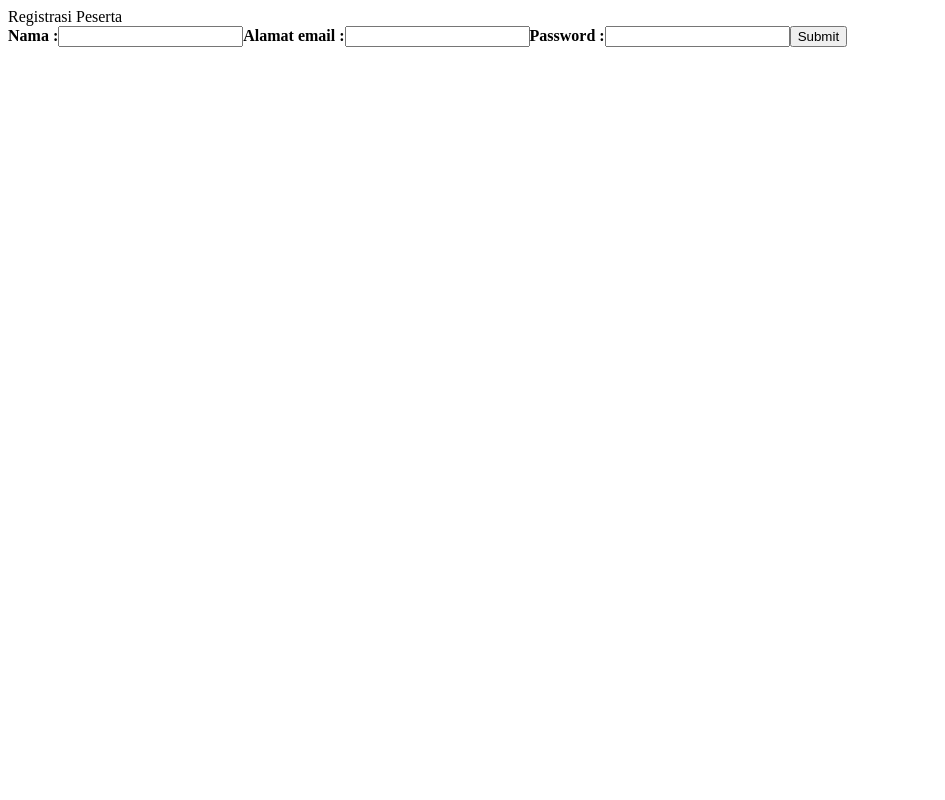
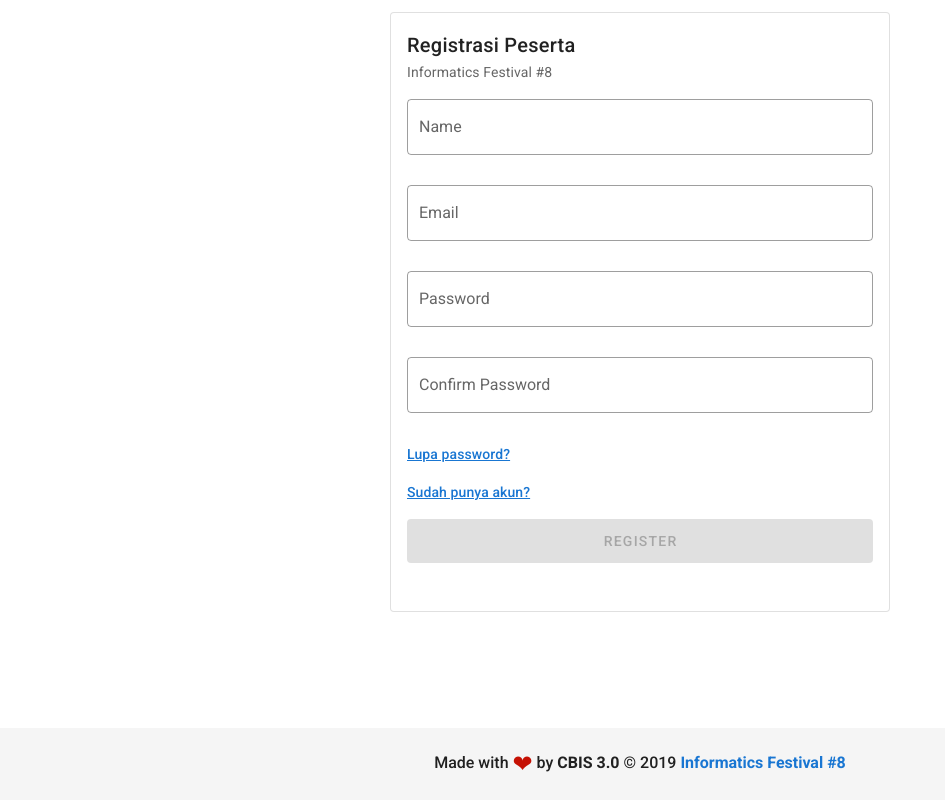
Before and after one commit to ifest-uajy/dashboard, a Vue app: page /register in a window 1280 px wide. Shown: the whole page, without its empty margins (0-945 px from the left). Built offline with nearby package versions, Linux system fonts and the light colour scheme.

Commit message:
Working registration and login page

```diff
--- a/package.json
+++ b/package.json
@@ -8,6 +8,7 @@
   },
   "dependencies": {
     "axios": "^0.19.0",
+    "buefy": "^0.8.6",
     "core-js": "^3.3.2",
     "js-cookie": "^2.2.1",
     "vue": "^2.6.10",
--- a/public/index.html
+++ b/public/index.html
@@ -10,6 +10,7 @@
     <title>Informatics Festival 8</title>
     <link rel="stylesheet" href="https://fonts.googleapis.com/css?family=Roboto:100,300,400,500,700,900">
     <link rel="stylesheet" href="https://cdn.jsdelivr.net/npm/@mdi/font@latest/css/materialdesignicons.min.css">
+
   </head>
   <body>
     <noscript>
--- a/src/App.vue
+++ b/src/App.vue
@@ -1,5 +1,7 @@
 <template>
-    <router-view />
+    <v-app>
+        <router-view />
+    </v-app>
 </template>
 
 <script>
--- /dev/null
+++ b/src/components/Footer.vue
@@ -0,0 +1,32 @@
+<template>
+  <v-footer absolute class="font-weight-medium" justify-center>
+    <v-container>
+      <v-layout>
+        <v-flex>
+          <p class="text-center ma-0">
+            Made with
+            <span style="color: #c51104; font-size: 1.5em; vertical-align:middle;">❤</span>
+            by
+            <strong>CBIS 3.0</strong>
+            © {{ new Date().getFullYear() }}
+            <a
+              href="https://ifest-uajy.com"
+              target="_blank"
+              rel="noopener noreferrer"
+              class="LinkToHome"
+            >
+              <strong>Informatics Festival #8</strong>
+            </a>
+          </p>
+        </v-flex>
+      </v-layout>
+    </v-container>
+  </v-footer>
+</template>
+
+
+<style scoped>
+.LinkToHome {
+    text-decoration-line: unset
+}
+</style>
--- a/src/models/authsys.js
+++ b/src/models/authsys.js
@@ -5,9 +5,10 @@ export default {
     namespaced: true,
     state: {
         user: null,
-        errors: "",
+        errors: [],
         loading: false,
-        redirectTo: null
+        redirectTo: null,
+        message: [],
     },
     getters: {
         isLoggedIn(state) {
@@ -29,12 +30,18 @@ export default {
         },
         setRedirectTo(state, redirectTo) {
             state.redirectTo = redirectTo
+        },
+        setMessage(state, m) {
+            state.message = m
+        },
+        resetMessage(state) {
+            state.message = ""
         }
     },
     actions: {
         async login({ commit }, { email, password, router }) {
             try {
-                console.log("HELL")
+                //console.log("HELL")
                 commit('setLoading', true)
                 commit('resetError')
                 let response = await handle.post( '/auth/login/', { email, password })
@@ -44,8 +51,8 @@ export default {
                 router.push(redirectTo)
             } catch (e) {
                 if(e.response.data.message) {
-                    console.log(e.response.data.message)
-                    commit('setError', e.response.data.message)
+                    console.log(e.response.data)
+                    commit('setError', e.response.data)
                 } else {
                     commit('setError', e)
                 }
@@ -55,6 +62,28 @@ export default {
         },
         async clear({ commit }) {
             commit('resetError')
+            commit('resetMessage')
+        },
+        async register({commit}, {full_name, email, password}) {
+            try {
+                commit('setLoading', true)
+                commit('resetError')
+                commit('resetMessage')
+                let response = await handle.post('/auth/register/', {full_name, email, password})
+                if(response.status == 201) {
+                    console.log(response.data)
+                    commit('setMessage', response.data)
+                }
+            } catch (e) {
+                if(e.response.data) {
+                    console.log(e.response.data)
+                    commit('setError', e.response.data)
+                } else {
+                    commit('setError', e)
+                }
+            } finally {
+                commit('setLoading', false)
+            }
         },
         async logout({ commit }) {
             try {
--- a/src/views/Login.vue
+++ b/src/views/Login.vue
@@ -1,44 +1,77 @@
 <template>
-    <div class="container">
-        <div class="row justify-content-center">
-            <div class="col-md-8">
-                <div class="card">
-                    <div class="card-header">
-                        Registrasi Peserta
-                    </div>
-                  {{errors}}
+  <v-container>
+    <v-layout justify-center>
+      <v-card outlined max-width="500" width="500">
+        <v-card-title>Registrasi Peserta</v-card-title>
+        <v-card-subtitle>Informatics Festival #8</v-card-subtitle>
 
-                    <div class="card-body">
-                        <form v-on:submit.prevent="login">
+        <v-card-text>
+          <v-form ref="form" @submit.prevent="login">
+            <v-text-field
+              v-model="email"
+              label="Email"
+              type="email"
+              required
+              :rules="emailRules"
+              outlined
+            ></v-text-field>
+            <v-text-field
+              v-model="password"
+              label="Password"
+              type="password"
+              autocomplete="current-password"
+              required
+              outlined
+            ></v-text-field>
 
-                        <strong>Name:</strong>
+            <p class="font-weight-medium">
+              <router-link to="/reset-password">Lupa password?</router-link>
+            </p>
+            <p class="font-weight-medium">
+              <router-link to="/register">Belum punya akun?</router-link>
+            </p>
 
-                        <input type="text" class="form-control" v-model="email">
-                        <input type="text" class="form-control" v-model="password">
-
-
-                        <button class="btn btn-success">Submit</button>
-
-                        </form>
-                    </div>
-                    <div>
-
-                    </div>
-                </div>
-            </div>
-        </div>
-    </div>
+            <v-btn
+              large
+              block
+              color="primary"
+              type="submit"
+              :loading="loading"
+              :disabled="!isComplete"
+            >Register</v-btn>
+          </v-form>
+        </v-card-text>
+        <v-card-text>
+          <v-alert v-if="errors.message" type="error" outlined>{{ errors.message }}</v-alert>
+        </v-card-text>
+      </v-card>
+    </v-layout>
+    <Footer />
+  </v-container>
 </template>
-
 <script>
 import { mapState, mapActions } from 'vuex'
+import Footer from "../components/Footer";
 
 export default {
     data: () => ({
         email: '',
-        password: ''
+        password: '',
+        emailRules: [
+            v => !!v || "E-mail is required",
+            v => /.+@.+\..+/.test(v) || "E-mail must be valid"
+        ]
     }),
+      components: {
+    Footer
+  },
     computed: {
+            isComplete() {
+      return (
+        this.email &&
+        this.password
+      );
+    },
         ...mapState({
             errors: state => state.authsys.errors,
             loading: state=> state.authsys.loading
--- a/src/views/dashboard.vue
+++ b/src/views/dashboard.vue
@@ -1,8 +1,10 @@
 <template>
-  <div id="dashboard">
-    <h1>Selamat Datang</h1>
-    <p>Halaman dashboard {{user.full_name}}</p>
+<section class="section">
+  <div class="container">
+    <h2 class="subtitle">Informatics Festival #8</h2>
+    <h1 class="title">Selamat datang, {{user.full_name}}!</h1>
   </div>
+</section>
 </template>
 
 <script>
--- a/src/views/registration.vue
+++ b/src/views/registration.vue
@@ -1,64 +1,129 @@
 <template>
-    <div class="container">
-        <div class="row justify-content-center">
-            <div class="col-md-8">
-                <div class="card">
-                    <div class="card-header">
-                        Registrasi Peserta
-                    </div>
-                    <div class="card-body">
-                        <form @submit="formSubmit">
-                            <strong>Nama :</strong>
-                            <input type="text" class="form-control" v-model="full_name">
-                            <strong>Alamat email :</strong>
-                            <input type="text" class="form-control" v-model="email">
-                            <strong>Password :</strong>
-                            <input type="password" class="form-control" v-model="password">
-                            <button class="btn btn-success">Submit</button>
-                        </form>
-                    </div>
-                    <div>
-                        {{output}}
-                    </div>
-                </div>
-            </div>
-        </div>
-    </div>
+  <v-container>
+    <v-layout justify-center>
+      <v-card outlined max-width="500" width="500">
+        <v-card-title>Registrasi Peserta</v-card-title>
+        <v-card-subtitle>Informatics Festival #8</v-card-subtitle>
+
+        <v-card-text v-if="!messages.message">
+          <v-form ref="form" @submit.prevent="register">
+            <v-text-field v-model="full_name" label="Name" outlined               :error="errors.full_name"
+              :error-messages="errors.full_name"></v-text-field>
+            <v-text-field
+              v-model="email"
+              label="Email"
+              type="email"
+              required
+              :rules="emailRules"
+              outlined
+              :error="errors.email"
+              :error-messages="errors.email"
+            ></v-text-field>
+            <v-text-field
+              v-model="password"
+              label="Password"
+              type="password"
+              autocomplete="current-password"
+              required
+              outlined
+            ></v-text-field>
+            <v-text-field
+              v-model="confirmPassword"
+              label="Confirm Password"
+              type="password"
+              required
+              :rules="[(v) => !!v || 'Confirm Password cannot be empty', (v) => v === password || 'Password does not match']"
+              outlined
+            ></v-text-field>
+
+            <p class="font-weight-medium">
+              <router-link to="/reset-password">Lupa password?</router-link>
+            </p>
+            <p class="font-weight-medium">
+              <router-link to="/login">Sudah punya akun?</router-link>
+            </p>
+
+            <v-btn
+              large
+              block
+              color="primary"
+              type="submit"
+              :loading="loading"
+              :disabled="!isComplete"
+            >Register</v-btn>
+          </v-form>
+        </v-card-text>
+        <v-card-text>
+          <v-alert v-if="messages.message" type="success" outlined>{{ messages.message }}</v-alert>
+          <v-layout v-if="messages.message" justify-center>
+            <router-link to="/login"><v-btn color="success" dark>Login ke dashboard</v-btn></router-link>
+          </v-layout>
+        </v-card-text>
+      </v-card>
+    </v-layout>
+    <Footer />
+  </v-container>
 </template>
 
 <script>
+import { mapState, mapActions } from "vuex";
+import Footer from "../components/Footer";
+
 export default {
-        name: 'Registration',
-        mounted() {
-            console.log('Component mounted.')
-        },
-        data() {
-            return {
-                full_name: '',
-                email: '',
-                password: '',
-                output: ''
-            };
-        },
-        methods: {
-            formSubmit(e) {
-                e.preventDefault();
-                let curObj = this;
-                this.axios.post(
-                    '/api/auth/register/',
-                    {
-                        full_name: this.full_name,
-                        email: this.email,
-                        password: this.password
-                    }
-                )
-                .then(function (response) {
-                    curObj.output = response.data;
-                })
-                .catch(function (error) {
-                    curObj.output = error;
-                })
-            }
-        }
+  data: () => ({
+    btnDisabled: true,
+    full_name: "",
+    email: "",
+    password: "",
+    confirmPassword: "",
+    emailRules: [
+      v => !!v || "E-mail is required",
+      v => /.+@.+\..+/.test(v) || "E-mail must be valid"
+    ]
+  }),
+  components: {
+    Footer
+  },
+  computed: {
+    isComplete() {
+      return (
+        this.full_name &&
+        this.email &&
+        this.password &&
+        this.confirmPassword &&
+        this.password === this.confirmPassword
+      );
+    },
+    ...mapState({
+      errors: state => state.authsys.errors,
+      messages: state => state.authsys.message,
+      loading: state => state.authsys.loading
+    })
+  },
+  methods: {
+    ...mapActions({
+      registerAction: "authsys/register",
+      clear: "authsys/clear"
+    }),
+
+    register() {
+      this.registerAction({
+        full_name: this.full_name,
+        password: this.password,
+        email: this.email
+      });
     }
+  }
+};
 </script>
+
+<style scoped>
+.title-section {
+  margin-bottom: 50px;
+}
+.registrationSection {
+  margin: 10vh auto;
+  min-height: 100vh;
+  max-height: 100vh;
+}
+</style>
```
Also changed, not shown: src/main.js (+7 -0 lines), 1 other file (tests, documents, lock files or other folders).
